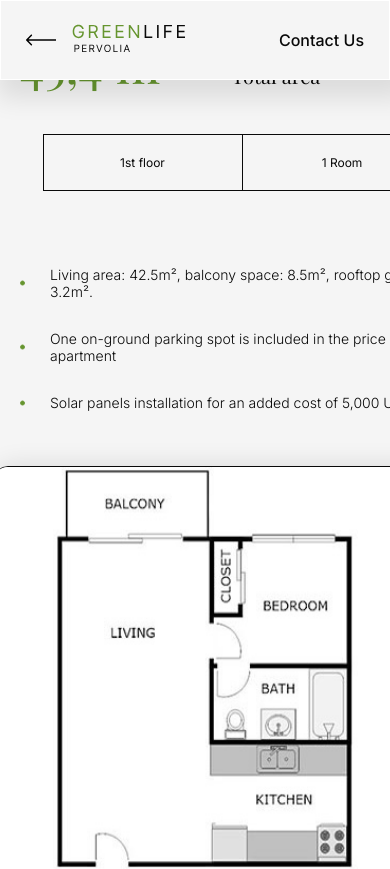
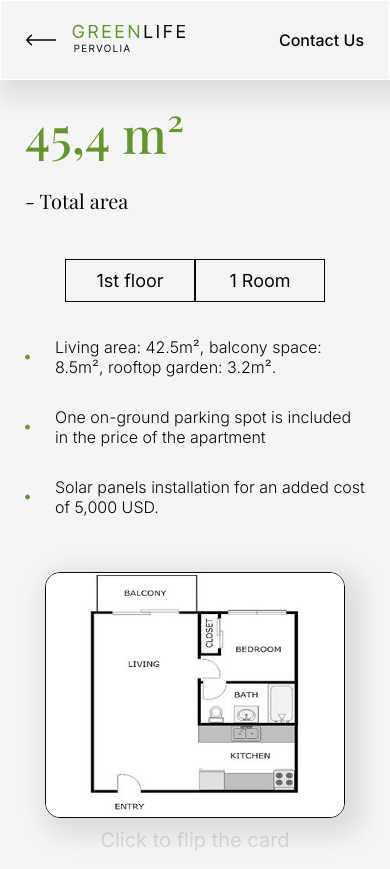
Before and after one commit to VKrivkov/GreenLife, a React (Vite) app in the folder REACT_GL/: page /single-flat-card/1 in a window 390 px wide. Shown: the top 869 px of the page. Built offline with nearby package versions, Linux system fonts and the light colour scheme; the HTML template or start-up script is replaced by a standard one; a web font is replaced by a local one.

Commit message:
Update SingleFlatCard.css

```diff
--- a/REACT_GL/src/components/pages/SingleFlatCard/SingleFlatCard.css
+++ b/REACT_GL/src/components/pages/SingleFlatCard/SingleFlatCard.css
@@ -434,56 +434,63 @@ a.contact-us-button{
   height: 500px;
 
 }
-
-
-
 }
 
 
 @media (max-width: 650px) {
 
-  .NoDataFound {
-    font-size: 20px;
-    padding: 120px 30px;
+  .single-flat-card-container h1{
+    font-size: 60px;
+    font-weight: 500;
   }
-  .single-flat-card-container {
-    padding: 40px 30px;
+
+  .single-flat-head p{
+
+    font-weight: 300;
+    font-size:20px;
   }
-  .single-flat-card-container,
-  .flat-text-container,
-  .single-flat-head,
-  .plan-flat-container,
-  .single-flat-icon-container,
-  .flat-icon-item,
-  .room-floor-container,
-  .flat-footer-container {
-    grid-template-columns: 1fr; /* Adjust grid to stack elements vertically */
-  }
-  .plan-flat-container,
-  .card-plan img {
-    width: 90%; /* Adjust width to fit smaller screens */
-    min-width: 0; /* Override min-width if set */
-  }
-  .single-flat-icon-container {
-    grid-template-columns: repeat(2, 1fr); /* Adjust to fewer columns for icon grid */
-  }
-  .flat-text-container ul li,
-  .room-floor-container h6,
-  .room-floor-container h5,
-  .contact-pdf-buttons,
-  .contact-us-button {
-    font-size: 14px; /* Further reduce font size */
-  }
+
+
+.single-flat-card-container{
+  padding: 100px 35px 80px 35px;
+  font-size: 16px;
+  font-weight: 300;
+}
+.contact-us-button, .contact-pdf-buttons p{
+  font-size: 16px;
+}
+
+.room-floor-container h6, .room-floor-container h5{
+  font-size: 16px;
+}
+
+.card-plan {
+  width:450px;
+  height: 450px;
+
+}
+
+.plan-flat-container{
+
+  width: 450px;
+  height: 450px;
+
 }
 
 
-@media (max-width: 420px) {
-  .NoDataFound {
-    font-size: 18px;
-    padding: 100px 20px;
-  }
+.flat-text-container ul {
+  list-style: none;
+  padding: 0;
+  margin-top: 50px;
+  margin-bottom: 0px;
+}
+}
+
+
+@media (max-width: 530px) {
+
   .single-flat-card-container {
-    padding: 30px 20px;
+    padding: 100px 25px;
   }
   .single-flat-card-container h1 {
     font-size: 50px; /* Scale down headers for very small screens */
@@ -496,24 +503,81 @@ a.contact-us-button{
     justify-content: center; /* Ensure content is centered */
     padding: 0 10px; /* Adjust padding for tight spaces */
   }
-  .plan-flat-container img,
-  .card-plan img {
-    width: 85%; /* Make images responsive to the screen width */
-  }
   .single-flat-icon-container {
     grid-template-columns: repeat(2, 1fr); /* Keep icons in two columns */
-  }
-  .flat-text-container,
-  .single-flat-head,
-  .flat-icon-item,
-  .room-floor-container h6,
-  .room-floor-container h5,
-  .contact-pdf-buttons,
-  .contact-us-button {
-    font-size: 12px; /* Minimize font size for readability */
   }
   .contact-us-button,
   .contact-pdf-buttons p {
     padding: 15px 30px; /* Adjust button sizes for smaller screens */
   }
+  .card-plan {
+  width:350px;
+  height: 350px;
+
 }
+
+.plan-flat-container{
+
+  width: 350px;
+  height: 350px;
+
+}
+
+
+.room-floor-container h6, .room-floor-container h5{
+  padding: 10px 20px;
+  width: 130px;
+  border: 1px solid #090909;
+  font-size: 18px;
+  font-weight: 400;
+  margin-top: 0px;
+  margin-bottom: 0px;
+  color: #090909;
+
+}
+
+
+.flat-text-container ul {
+  list-style: none;
+  padding: 0;
+  margin-top: 35px;
+  margin-bottom: 0px;
+}
+}
+
+
+@media (max-width: 490px){
+  .contact-pdf-buttons{
+    margin-top: 50px;
+    display: flex;
+    flex-direction: column;
+    gap:25px;
+  }
+}
+
+
+@media (max-width:390px){
+
+  .single-flat-head{
+    display: flex;
+    flex-direction: column;
+    align-items: baseline;
+    gap: 0px
+  }
+  .card-plan {
+    width:300px;
+    height: 300px;
+
+  }
+
+  .plan-flat-container{
+
+    width: 300px;
+    height: 300px;
+
+  }
+
+  .single-flat-card-container {
+    padding: 100px 25px 0px 25px;
+  }
+}
```
